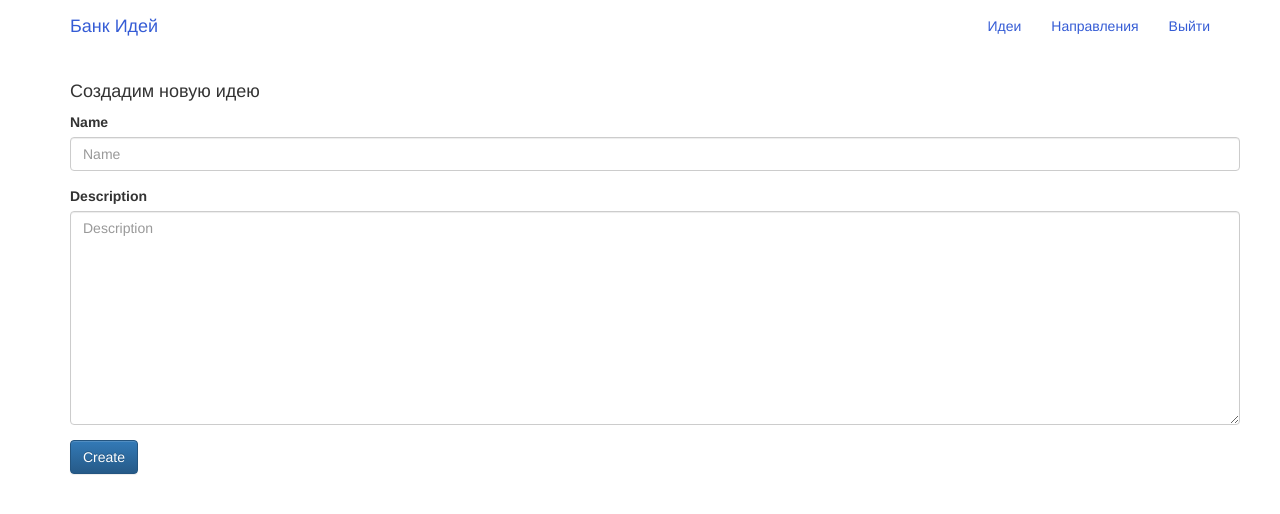
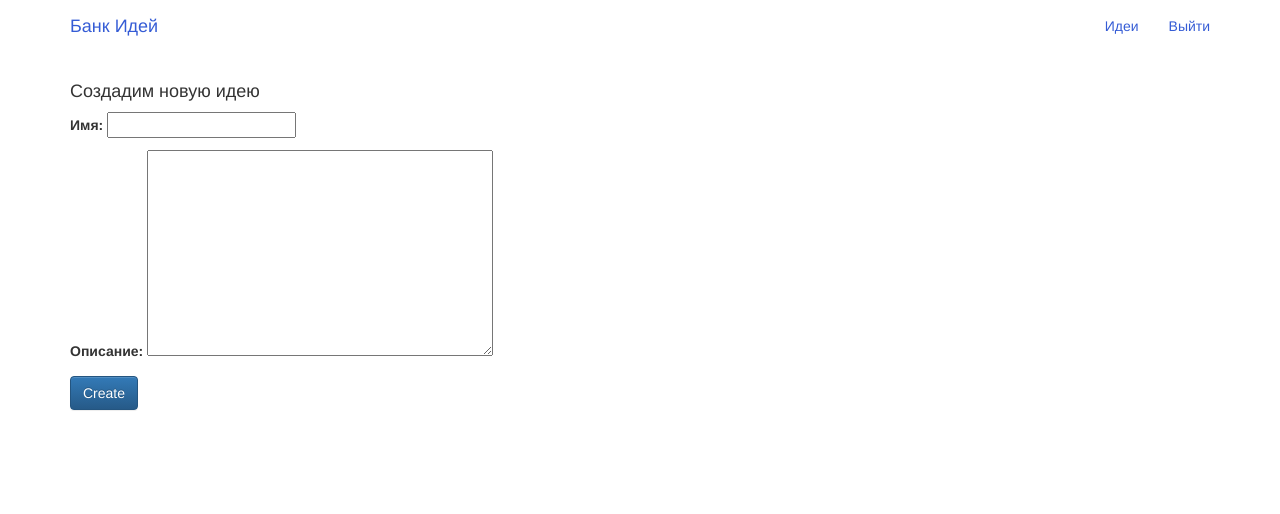
Before and after one commit to esnorta/ideabank, a Django app: page /groups/new/ in a window 1280 px wide. Shown: the top 514 px of the page. Run offline with Django 3.2, Linux system fonts and the light colour scheme; a user stored in the database is signed in; some libraries are stand-ins or nearby versions.

Commit message:
получается не очень

```diff
--- a/groups/forms.py
+++ b/groups/forms.py
@@ -2,11 +2,30 @@ from django import forms
 from groups.models import Group
 
 
+def set_field_html_name(cls, new_name):
+    """
+    This creates wrapper around the normal widget rendering,
+    allowing for a custom field name (new_name).
+    """
+    old_render = cls.widget.render
+    def _widget_render_wrapper(name, value, attrs=None):
+        return old_render(new_name, value, attrs)
+
+    cls.widget.render = _widget_render_wrapper
+
 class GroupForm(forms.ModelForm):
-    model = Group
-    fields = ['name', 'description']
 
-    widgets = {
-        'name': forms.TextInput(attrs = {'class': 'textinputclass'}),
-        'description': forms.TextInput(attrs = {'class': 'textinputclass'}),
-    }
+    class Meta():
+        model = Group
+        fields = ['name', 'description']
+
+
+        widgets = {
+            'name': forms.TextInput(attrs = {'class': 'textinputclass'}),
+            'description': forms.Textarea(attrs = {'class': 'textareaclass'}),
+        }
+
+        labels = {
+            'name':'Имя',
+            'description':'Описание'
+        }
--- a/groups/templates/groups/group_form.html
+++ b/groups/templates/groups/group_form.html
@@ -6,7 +6,7 @@
 
 	<form action="{% url 'groups:create' %}" method = 'POST' id='groupForm'>
 		{% csrf_token %}
-		{% bootstrap_form form %}
+		{{ form.as_p }}
 		<input type="submit" class='btn btn-primary btn-large' value='Create'>
 	</form>
 {% endblock %}
--- a/groups/views.py
+++ b/groups/views.py
@@ -8,11 +8,12 @@ from django.views import generic
 from django.shortcuts import get_object_or_404
 from groups.models import Group, GroupMembers
 from . import models
-
+from groups.forms import GroupForm
 
 class CreateGroup(LoginRequiredMixin, generic.CreateView):
-    fields = ('name', 'description')
+    #fields = ('name', 'description')
     model = Group
+    form_class = GroupForm
 
 class SingleGroup(generic.DetailView):
     model = Group
--- a/templates/base.html
+++ b/templates/base.html
@@ -29,8 +29,8 @@
 			<ul class='nav navbar-nav navbar-right'>
 				{% if user.is_authenticated %}
 					<li><a href="{% url 'posts:create' %}">Идеи</a></li>
-					<li><a href="{% url 'groups:all' %}">Направления</a></li>
-<!--					<li><a href="{% url 'groups:create' %}">Create Group</a></li> -->
+			<!--		<li><a href="{% url 'groups:all' %}">Направления</a></li>
+					<li><a href="{% url 'groups:create' %}">Create Group</a></li> -->
 					<li><a href="{% url 'accounts:logout' %}">Выйти</a></li>
 				{% else %}
 					<li><a href="{% url 'groups:all' %}">Идеи</a></li>
```
